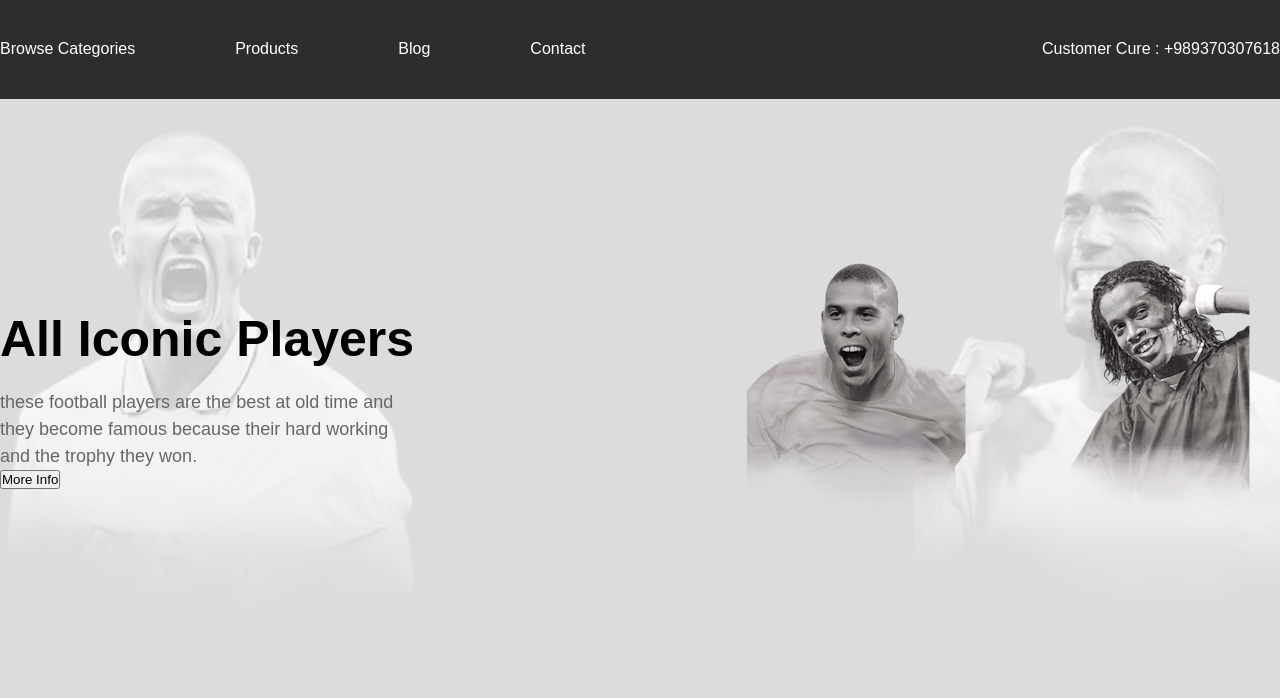
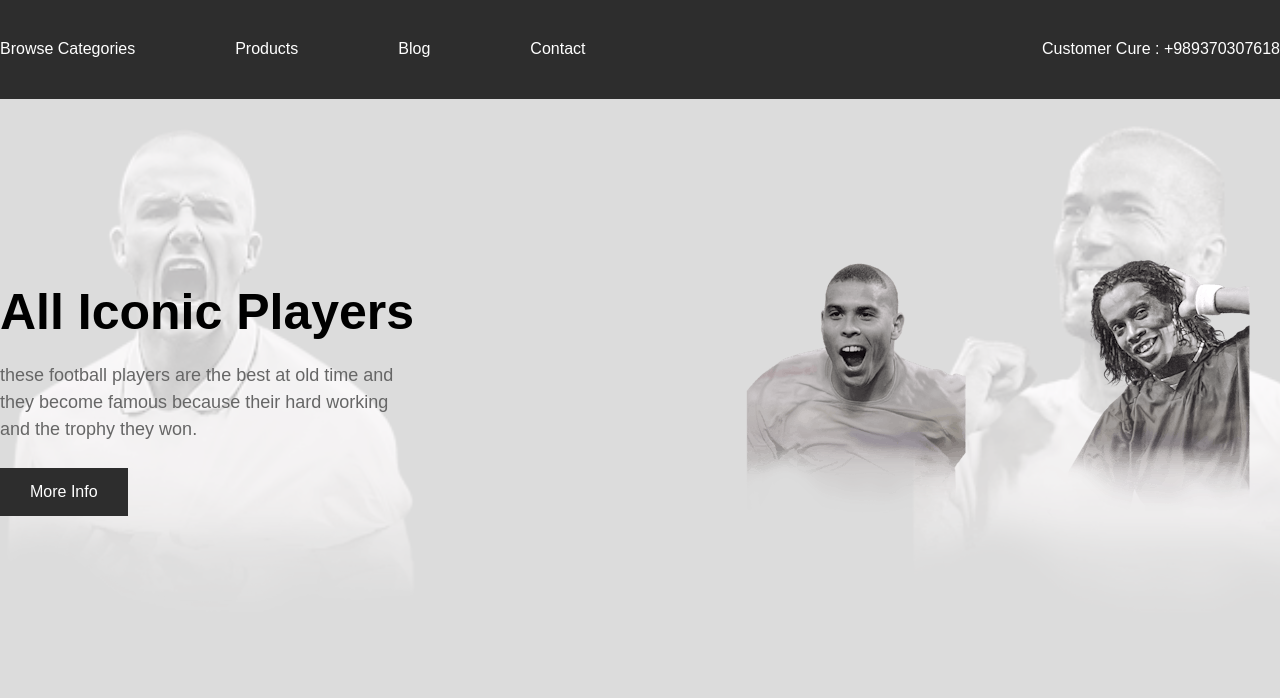
Before and after one commit to mohammadtaha2007/helli7_rahimi_sportclub, a PHP site: page / in a window 1280 px wide. Shown: the part 245-943 px from the top of the page. Run offline with PHP 8.4, Linux system fonts and the light colour scheme.

Commit message:
add slider-info class css.
adding the design of information part of the main slider part that there is a text into it

```diff
--- a/style.css
+++ b/style.css
@@ -183,3 +183,15 @@ section {
     color: var(--text-color);
     line-height: 1.5;
 }
+
+.slider-info {
+    margin-top: 25px;
+    padding: 15px 30px;
+    width: auto;
+    border: none;
+    background-color: var(--black);
+    color: white;
+    font-size: 16px;
+    cursor: pointer;
+    transition: background-color 0.3s;
+}
```
